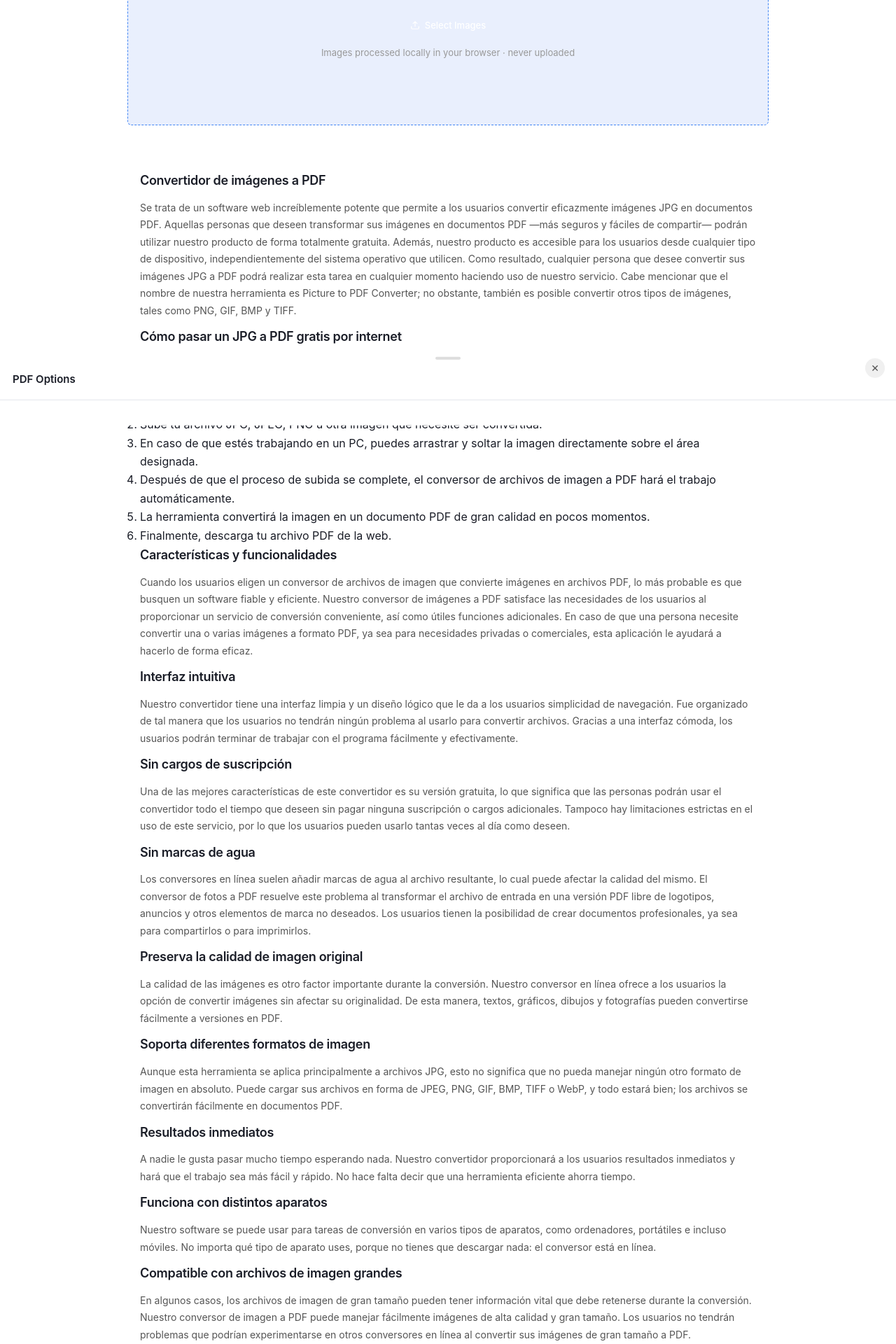
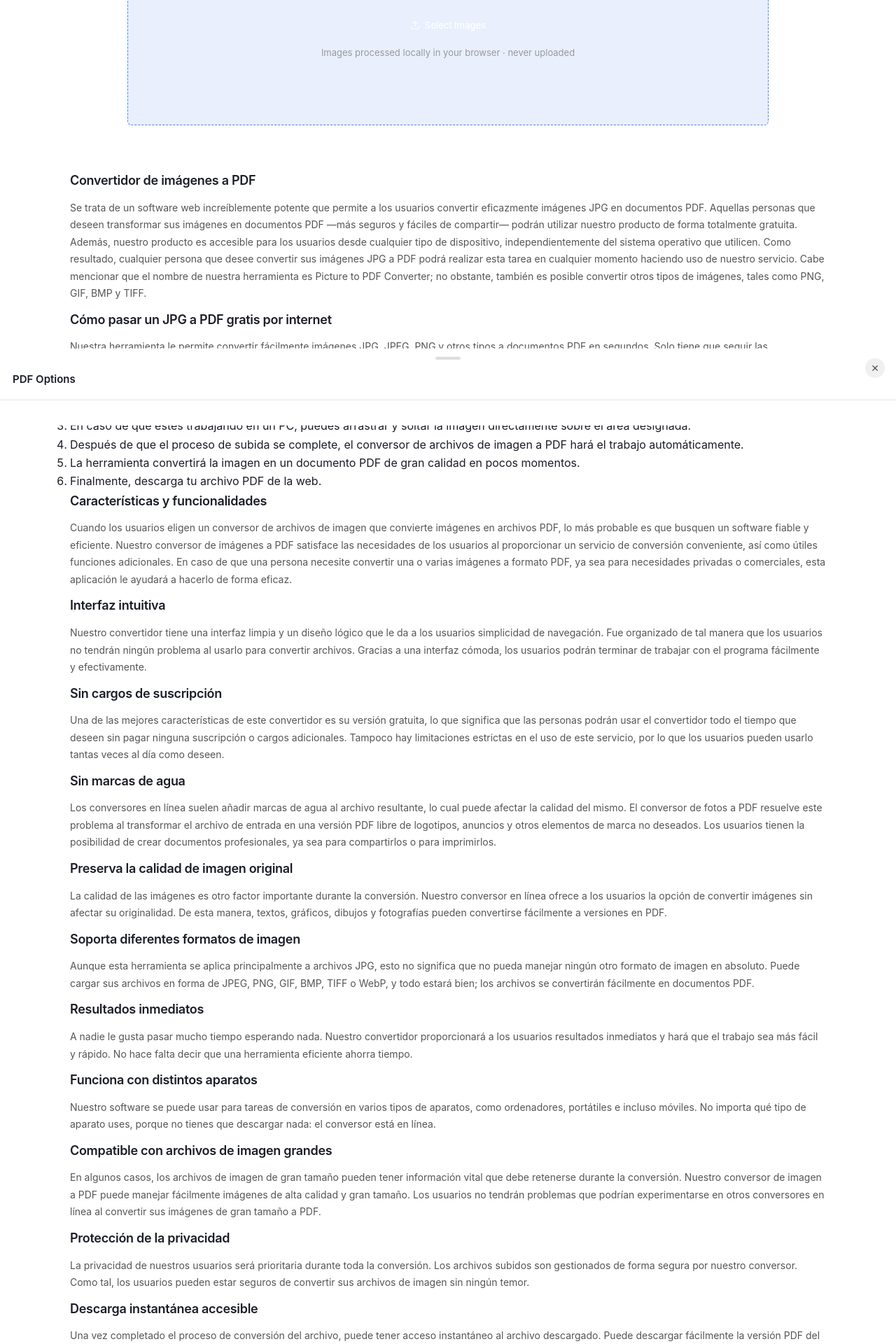
Before and after one commit to rforrupesh/jekyllmultilingual, a Jekyll site: the page built from jpg-to-pdf.html, in a window 1280 px wide. Shown: the part 402-2322 px from the top of the page at 70% size. Built offline with Jekyll 4.4.1, drawn with Linux system fonts in a browser that asks for light colours.

Commit message:
Update jpg-to-pdf.html

```diff
--- a/jpg-to-pdf.html
+++ b/jpg-to-pdf.html
@@ -7,7 +7,7 @@ ref: jpgtopdf
 permalink: /jpg-to-pdf/
 head_style: |
   #infoContent {
-  max-width: 920px;
+  max-width: 1120px;
   margin: 0 auto;
   padding: 2px 20px;
   }
```
